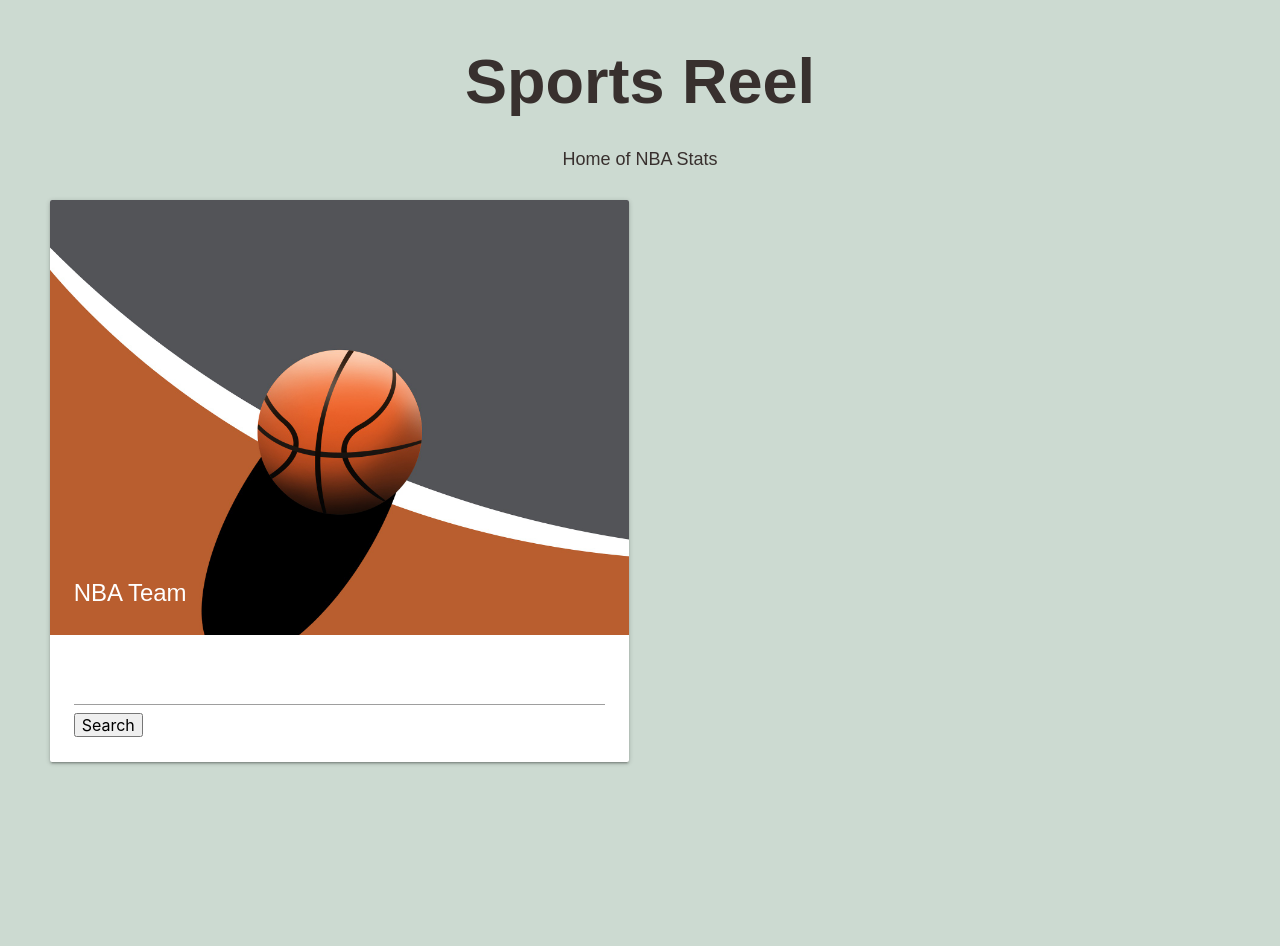
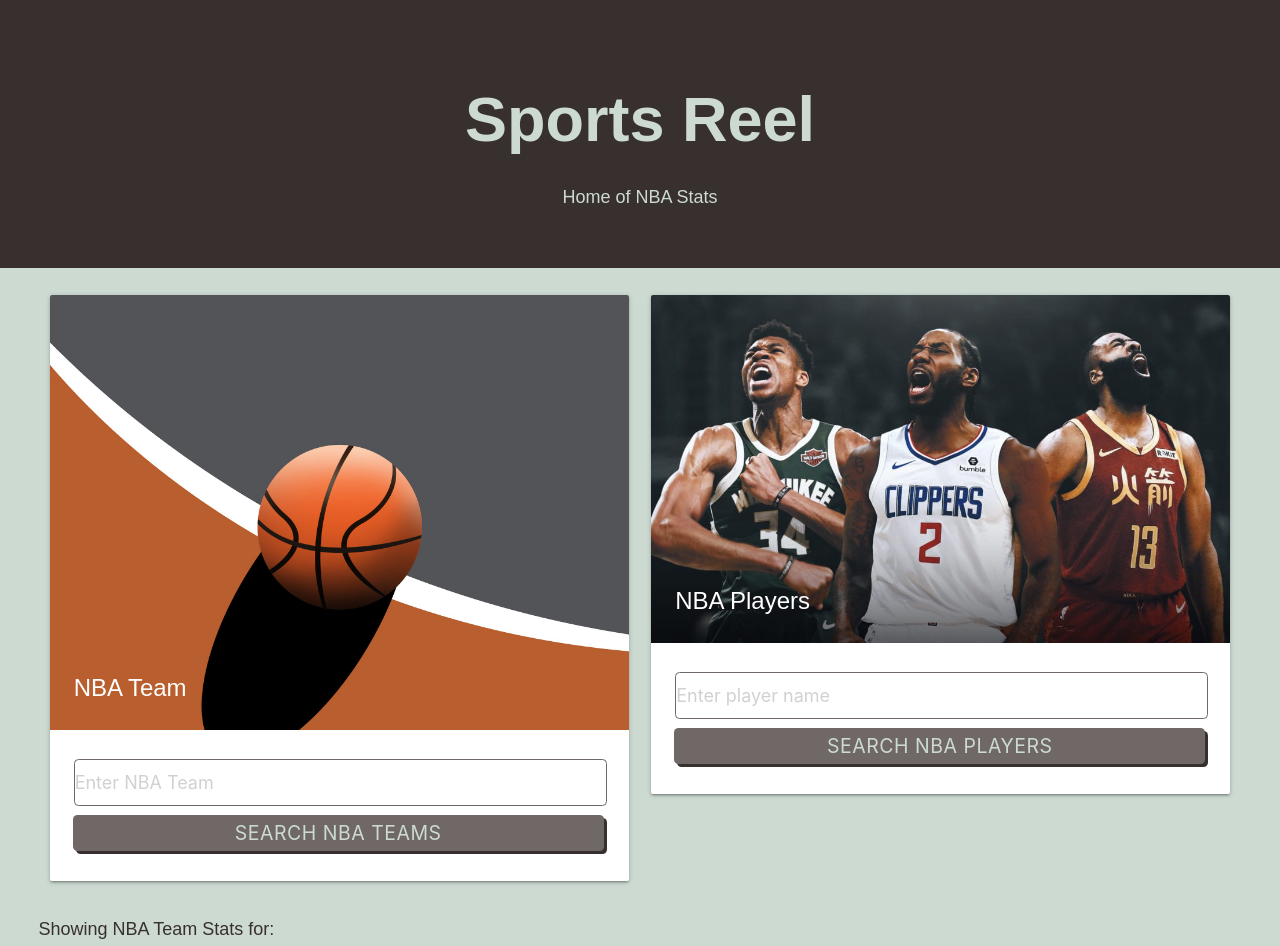
Before and after one commit to zahid267/SportsPad, a plain HTML site: page index.html in a window 1280 px wide. Before the commit the page ends 800 px from the top, so only its background shows below. Drawn offline with nearby package versions, Linux system fonts and the light colour scheme; no server answers.

Commit message:
update to the html file and the js file

```diff
--- a/Develop/script.js
+++ b/Develop/script.js
@@ -0,0 +1,40 @@
+var teamsContainerEl = document.querySelector('#nbaTeams-container');
+var teamSearchTerm = document.querySelector('#nbaTeams-search-term');
+
+function getTeams() {
+    var requestUrl = 'https://www.thesportsdb.com/api/v1/json/1/lookup_all_teams.php?id=4387';
+
+    fetch(requestUrl)
+      .then(function (response) {
+        return response.json();
+      })
+      .then(function (data) {
+        console.log(data);
+        //console.log(data.teams[0].strTeam);
+        for (var i = 0; i < data.teams.length; i++) {
+
+            console.log(data.teams[i].strTeam);
+            var teamName = (data.teams[i].strTeam);
+
+            //teams[0].strTeam teams[0].strTeam
+
+            var nbaTeamEl = document.createElement('div');
+            nbaTeamEl.classList = 'list-item flex-row justify-space-between align-center';
+
+            var titleEl = document.createElement('span');
+            titleEl.textContent = teamName;
+
+            nbaTeamEl.appendChild(titleEl);
+
+
+        }
+    });
+}
+
+getTeams();
+
+
+// fetch('https://www.thesportsdb.com/api/v1/json/1/lookup_all_teams.php?id=4387')
+//   .then(response => response.json())
+//   //.then(data => console.log(data));
+//   .then(data => console.log(data[0].strTeam));
--- a/Develop/style.css
+++ b/Develop/style.css
@@ -28,7 +28,6 @@ header {
 h1 {
   font-weight: 700;
   /*margin: 0;*/
-  color: var(--dark);
   line-height: 1.25;
 
 }
@@ -41,3 +40,40 @@ main {
 p {
   font-size: 1.2rem;
 }
+
+#nbaTeam {
+    width: 100%;
+    margin: 5px 0;
+    font-size: 1.2rem;
+    border: 1px solid var(--light-dark);
+    border-radius: var(--border-radius);
+}
+
+.btn {
+    font-size: 1.3rem;
+    text-decoration: none;
+    width: 100%;
+    display: block;
+    margin: 5px 0;
+    border-radius: var(--border-radius);
+    color: var(--primary);
+    border: none;
+    outline: none;
+    background-color: var(--light-dark);
+    box-shadow: 3px 3px var(--dark);
+    transform: translate(-1px, -1px);
+}
+
+
+.btn:hover {
+    color: var(--primary);
+    background-color: var(--tertiary);
+    transform: translate(0, 0);
+    box-shadow: 2px 2px var(--dark);
+}
+
+.hero {
+    padding: 3% 4%;
+    background-color: var(--dark);
+    color: var(--primary);
+}
--- a/index.html
+++ b/index.html
@@ -14,7 +14,7 @@
         <h1>Sports Reel</h1>
         <p>Home of NBA Stats</p>
     </header>
-    <main class="flex-row justify-space-between">
+    <main class="flex-row justify-center align-center col-auto p-4 bg-light">
         <div class="row">
             <div class="col s12 m6">
               <div class="card">
@@ -23,11 +23,30 @@
                   <span class="card-title">NBA Team</span>
                 </div>
                 <div class="card-content">
-                  <input type="text"/>
-                  <button type="submit">Search</button>
+                    <input name="nbaTeam" placeholder="Enter NBA Team" id="nbaTeam" type="text"/>
+                    <button type="submit" class="btn">Search NBA Teams</button>
                 </div>
               </div>
             </div>
+
+            <div class="col s12 m6">
+              <div class="card">
+                <div class="card-image">
+                  <img src="./images/basketball-players2.jpeg">
+                  <span class="card-title">NBA Players</span>
+                </div>
+                <div class="card-content">
+                    <input name="nbaTeam" placeholder="Enter player name" id="nbaTeam" type="text"/>
+                    <button type="submit" class="btn">Search NBA Players</button>
+                </div>
+              </div>
+            </div>
+          </div>
+
+          <div class="col s12 m4">
+            <p class="subtitle">Showing NBA Team Stats for: <span id="nbaTeams-search-term"></span></p>
+            <!-- There needs to be an empty HTML element for us to write repository data to. -->
+            <div id="nbaTeams-container" class="list-group"></div>
           </div>
 
 
```
Also changed, not shown: images/basketball-players.jpeg (added), images/basketball-players2.jpeg (added), 1 other file.
